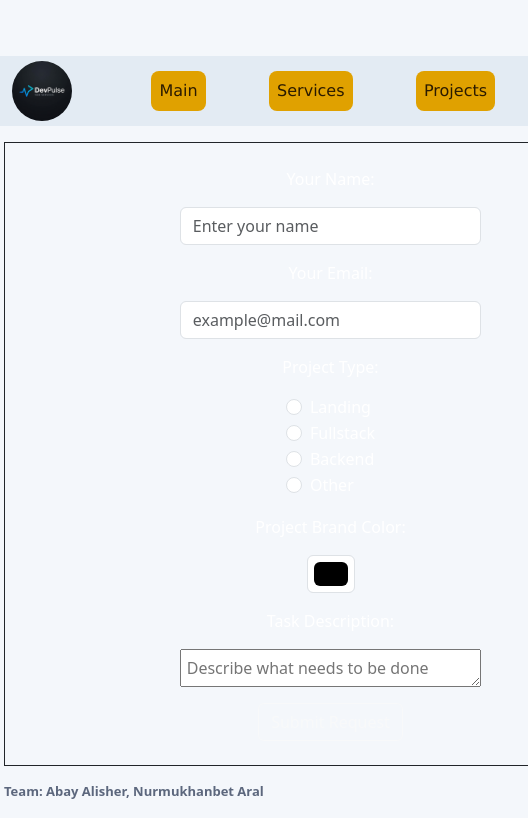
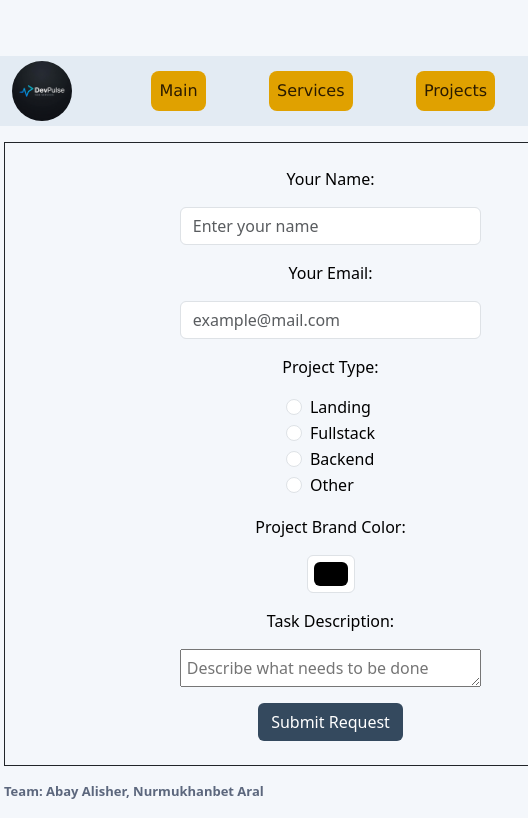
Before and after one commit to AlisherAbay1/Assignment-1-frontend, a plain HTML site: page contact.html in a window 1280 px wide. Both pictures are taken after a click on the button 1247 px from the left and 91 px from the top of the page. Shown: the full height of the page, 0-528 px from the left. Drawn offline with nearby package versions, Linux system fonts and the light colour scheme.

Commit message:
feat: task2

```diff
--- a/contact.html
+++ b/contact.html
@@ -81,7 +81,7 @@
                         <input type="color" id="brand_color" name="brand_color" class="form-control form-control-color" >
                         <label for="task_desc" class="main-label">Task Description:</label>
                         <textarea id="task_desc" name="task_desc" class="form-control-color w-50" rows="4" placeholder="Describe what needs to be done"></textarea>
-                        <button type="submit" class="btn btn-outline-light">Submit Request</button>
+                        <button type="submit" class="btn submit-button">Submit Request</button>
                     </form>
                     <div class="bg-danger text-white border border-info-subtle p-2 m-2" id="form_error" hidden="true"></div>
                     <div class="bg-success text-white border border-info-subtle p-2 m-2" id="form_success" hidden="true"></div>
--- a/css/style.css
+++ b/css/style.css
@@ -47,6 +47,10 @@ body.light .main-headline {
 
 body.light .navbar {
   font-family: Lucida Sans Unicode;
+}
+
+body.light label {
+  color: black;
 }
 
 p, li {
@@ -148,3 +152,13 @@ footer p {
     background-color: var(--change-theme-background);
     border-color: var(--change-theme-text);
 }
+
+.submit-button {
+  background-color: var(--submit-button-background);
+  color: var(--submit-button-text);
+}
+
+.submit-button:hover {
+  background-color: var(--submit-button-background);
+  color: var(--submit-button-text);
+}
--- a/css/variables.css
+++ b/css/variables.css
@@ -34,4 +34,7 @@
   --faq-card-background: #6c757d;
   --change-theme-background: #E0A100;
   --change-theme-text: #2B1B00;
+
+  --submit-button-background: #34495E;
+  --submit-button-text: white;
 }
```
